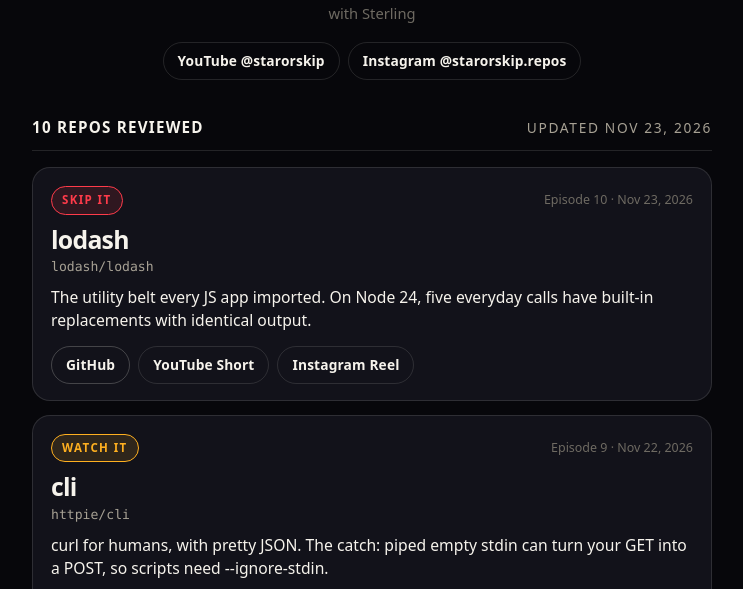
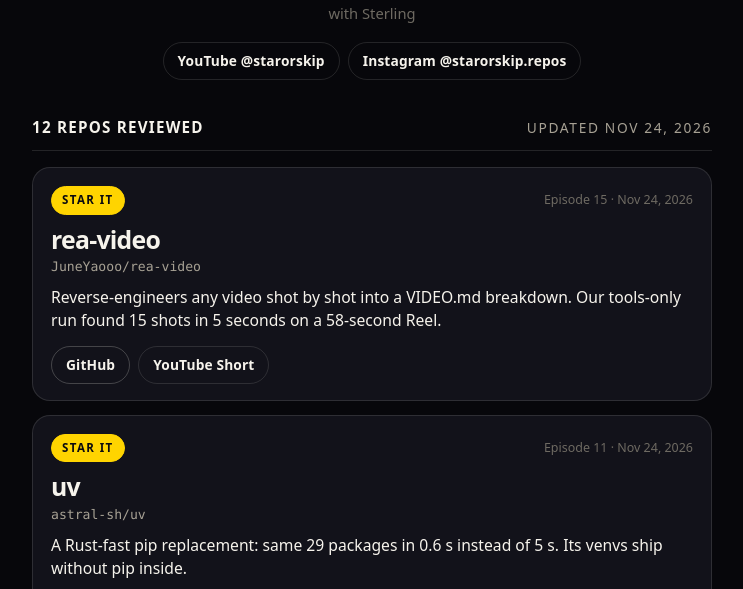
Before and after one commit to WorldYT/WorldYT.github.io, a plain HTML site: page starorskip/index.html in a window 1280 px wide. Shown: the part 211-800 px from the top of the page, without its empty margins (268-1011 px from the left). Drawn offline with Linux system fonts and the light colour scheme.

Commit message:
Star or Skip repo list: add uv and rea-video (2026-11-24)

```diff
--- a/starorskip/index.html
+++ b/starorskip/index.html
@@ -184,8 +184,30 @@
         <a href="https://www.instagram.com/starorskip.repos/" rel="noopener noreferrer">Instagram @starorskip.repos</a>
       </nav>
     </header>
-    <div class="count"><strong>10 repos reviewed</strong><span>Updated Nov 23, 2026</span></div>
+    <div class="count"><strong>12 repos reviewed</strong><span>Updated Nov 24, 2026</span></div>
     <section class="list" aria-label="Reviewed repositories">
+
+      <article class="card">
+        <div class="card-top">
+          <span class="badge star">STAR IT</span>
+          <span class="meta">Episode 15 · Nov 24, 2026</span>
+        </div>
+        <h2>rea-video</h2>
+        <p class="slug"><a href="https://github.com/JuneYaooo/rea-video" rel="noopener noreferrer">JuneYaooo/rea-video</a></p>
+        <p class="blurb">Reverse-engineers any video shot by shot into a VIDEO.md breakdown. Our tools-only run found 15 shots in 5 seconds on a 58-second Reel.</p>
+        <div class="links"><a class="btn gh" href="https://github.com/JuneYaooo/rea-video" rel="noopener noreferrer">GitHub</a><a class="btn yt" href="https://youtube.com/shorts/20sAKTKhqAo" rel="noopener noreferrer">YouTube Short</a></div>
+      </article>
+
+      <article class="card">
+        <div class="card-top">
+          <span class="badge star">STAR IT</span>
+          <span class="meta">Episode 11 · Nov 24, 2026</span>
+        </div>
+        <h2>uv</h2>
+        <p class="slug"><a href="https://github.com/astral-sh/uv" rel="noopener noreferrer">astral-sh/uv</a></p>
+        <p class="blurb">A Rust-fast pip replacement: same 29 packages in 0.6 s instead of 5 s. Its venvs ship without pip inside.</p>
+        <div class="links"><a class="btn gh" href="https://github.com/astral-sh/uv" rel="noopener noreferrer">GitHub</a><a class="btn yt" href="https://youtube.com/shorts/B4B1DjATTuA" rel="noopener noreferrer">YouTube Short</a></div>
+      </article>
 
       <article class="card">
         <div class="card-top">
```
